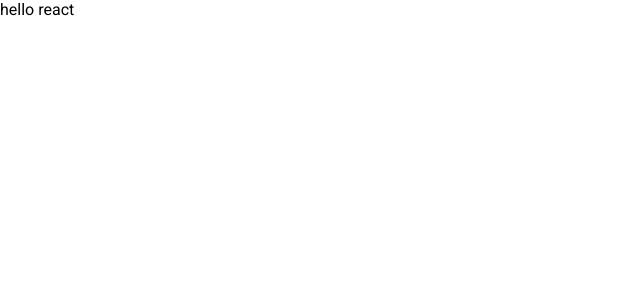
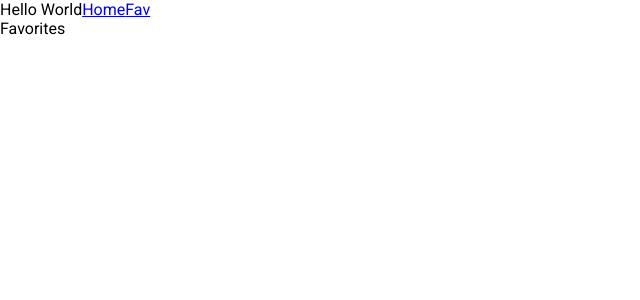
Before and after one commit to Gilmor7/Gil-Morhaim-07-10-2019, a React (Create React App) app: page /favorites in a window 1280 px wide. Shown: the top 300 px of the page, without its empty margins (0-640 px from the left). Built offline with nearby package versions, Linux system fonts and the light colour scheme.

Commit message:
added basic routing between app pages with links on navbar component

```diff
--- a/package.json
+++ b/package.json
@@ -3,7 +3,9 @@
   "version": "0.1.0",
   "private": true,
   "dependencies": {
+    "bootstrap": "^4.3.1",
     "react": "^16.10.2",
+    "react-bootstrap": "^1.0.0-beta.14",
     "react-dom": "^16.10.2",
     "react-redux": "^7.1.1",
     "react-router-dom": "^5.1.2",
--- a/public/index.html
+++ b/public/index.html
@@ -23,6 +23,7 @@
       Learn how to configure a non-root public URL by running `npm run build`.
     -->
   <link href="https://fonts.googleapis.com/css?family=Roboto&display=swap" rel="stylesheet">
+  <script src="https://kit.fontawesome.com/3b6bcab504.js" crossorigin="anonymous"></script>
   <title>React App</title>
 </head>
 
--- a/src/App.js
+++ b/src/App.js
@@ -1,10 +1,21 @@
 import React from 'react';
+import { BrowserRouter as Router, Route } from 'react-router-dom';
+
+// Pages imports
+import WeatherPage from './pages/WeatherPage';
+import FavoritesPage from './pages/FavoritesPage';
+
+// Components imports
+import NavBar from './components/NavBar';
 
 function App() {
   return (
-    <div>
-      hello react
-    </div>
+
+    <Router>
+      <NavBar />
+      <Route exact path='/' component={WeatherPage} />
+      <Route path='/favorites' component={FavoritesPage} />
+    </Router>
   );
 }
 
--- /dev/null
+++ b/src/components/NavBar.js
@@ -0,0 +1,19 @@
+import React from 'react';
+import { Link } from 'react-router-dom'
+
+
+import Navbar from 'react-bootstrap/Navbar';
+import Nav from 'react-bootstrap/Nav';
+
+
+const NavBar = () => {
+    return (
+        <div>
+            Hello World
+            <Link to='/'>Home</Link>
+            <Link to='/favorites'>Fav</Link>
+        </div>
+    )
+}
+
+export default NavBar;
--- a/src/index.js
+++ b/src/index.js
@@ -1,5 +1,6 @@
 import React from 'react';
 import ReactDOM from 'react-dom';
+// import 'bootstrap/dist/css/bootstrap.min.css';
 import './index.css';
 import App from './App';
 
--- /dev/null
+++ b/src/pages/FavoritesPage.js
@@ -0,0 +1,11 @@
+import React from 'react';
+
+const FavoritesPage = () => {
+    return (
+        <div>
+            Favorites
+        </div>
+    )
+}
+
+export default FavoritesPage;
--- /dev/null
+++ b/src/pages/WeatherPage.js
@@ -0,0 +1,11 @@
+import React from 'react';
+
+const WeatherPage = () => {
+    return (
+        <div>
+            Weather
+        </div>
+    )
+}
+
+export default WeatherPage;
```
Also changed, not shown: 1 other file (tests, documents, lock files or other folders).
